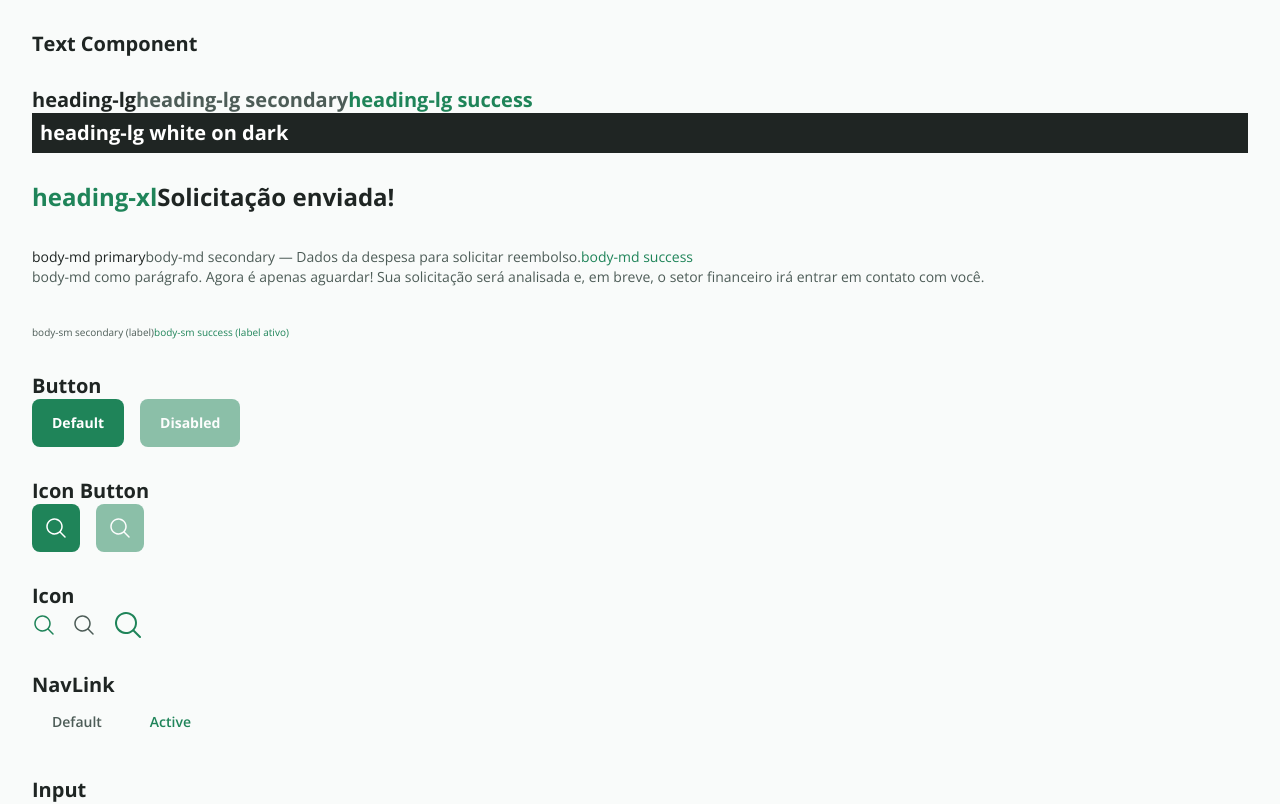
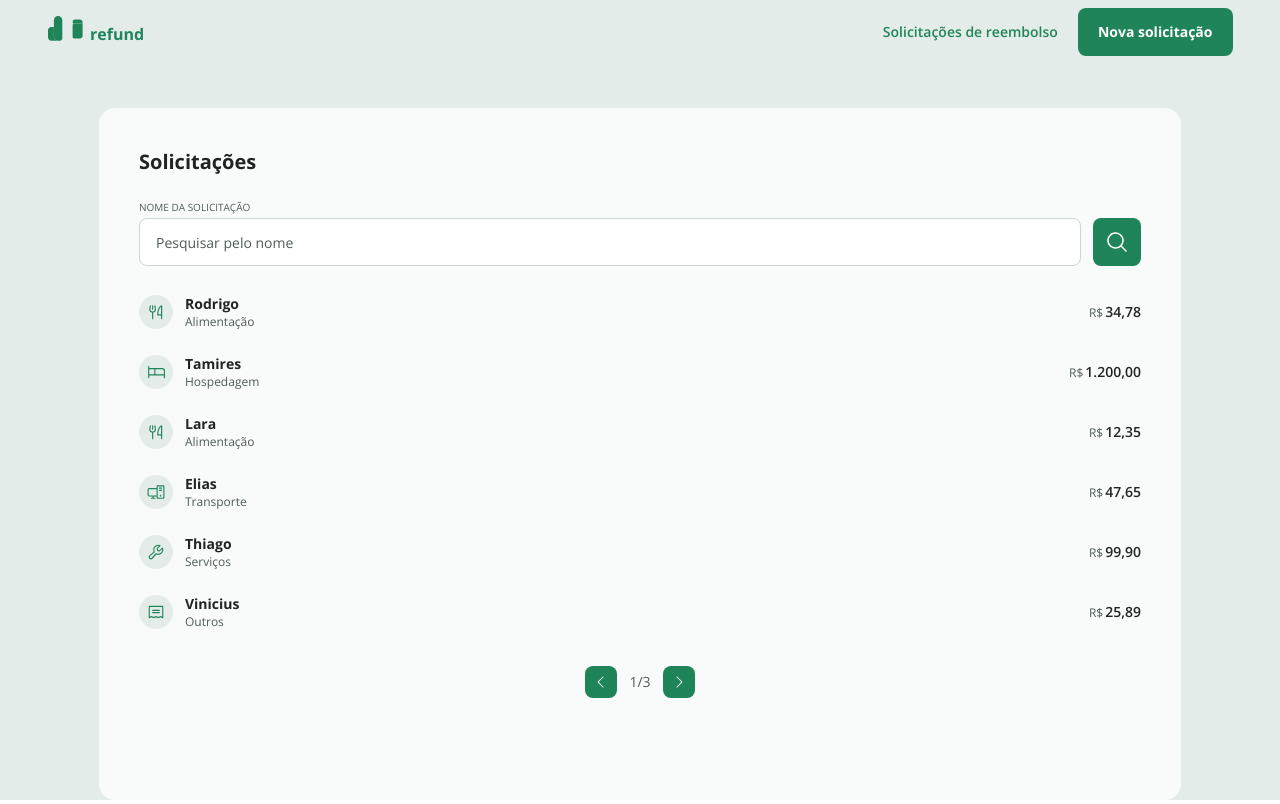
Before and after one commit to guithr/refund-frontend-project, a React (Vite) app: page / in a window 1280 px wide. Shown: the top 804 px of the page. Built offline with nearby package versions, Linux system fonts and the light colour scheme.

Commit message:
feat: add refund list page with search, item list, and pagination

```diff
--- a/src/App.tsx
+++ b/src/App.tsx
@@ -1,10 +1,10 @@
 import { Routes, Route } from 'react-router'
-import { ComponentPlayground } from './pages/playground'
+import { RefundList } from './pages/refund-list'
 
 export function App() {
   return (
     <Routes>
-      <Route path="/" element={<ComponentPlayground />} />
+      <Route path="/" element={<RefundList />} />
     </Routes>
   )
 }
--- a/src/components/IconButton.tsx
+++ b/src/components/IconButton.tsx
@@ -1,14 +1,23 @@
 import { tv, type VariantProps } from "tailwind-variants";
 
 const iconButtonVariants = tv({
-  base: "inline-flex items-center justify-center rounded-lg font-sans size-12 transition-colors cursor-pointer disabled:cursor-not-allowed disabled:opacity-50",
+  base: `
+    inline-flex items-center justify-center rounded-lg font-sans
+    transition-colors cursor-pointer
+    disabled:cursor-not-allowed disabled:opacity-50
+  `,
   variants: {
     color: {
       primary: "bg-green-100 text-white hover:bg-green-200",
     },
+    size: {
+      md: "size-12",
+      sm: "size-8",
+    },
   },
   defaultVariants: {
     color: "primary",
+    size: "md",
   },
 });
 
@@ -16,9 +25,9 @@ interface IconButtonProps
   extends Omit<React.ComponentProps<"button">, "color">,
     VariantProps<typeof iconButtonVariants> {}
 
-export function IconButton({ color, className, children, ...props }: IconButtonProps) {
+export function IconButton({ color, size, className, children, ...props }: IconButtonProps) {
   return (
-    <button className={iconButtonVariants({ color, className })} {...props}>
+    <button className={iconButtonVariants({ color, size, className })} {...props}>
       {children}
     </button>
   );
--- /dev/null
+++ b/src/pages/refund-list.tsx
@@ -0,0 +1,156 @@
+import {
+  MagnifyingGlass,
+  ForkKnife,
+  Bed,
+  DesktopTower,
+  Wrench,
+  Receipt,
+  CaretLeft,
+  CaretRight,
+} from "@phosphor-icons/react";
+import { Input } from "../components/Input";
+import { Button } from "../components/Button";
+import { IconButton } from "../components/IconButton";
+import { NavLink } from "../components/NavLink";
+
+const categoryIcon = {
+  alimentacao: ForkKnife,
+  hospedagem: Bed,
+  transporte: DesktopTower,
+  servicos: Wrench,
+  outros: Receipt,
+} as const;
+
+type Category = keyof typeof categoryIcon;
+
+interface RefundItem {
+  id: string;
+  name: string;
+  category: Category;
+  categoryLabel: string;
+  value: number;
+}
+
+const refunds: RefundItem[] = [
+  { id: "1", name: "Rodrigo", category: "alimentacao", categoryLabel: "Alimentação", value: 34.78 },
+  { id: "2", name: "Tamires", category: "hospedagem", categoryLabel: "Hospedagem", value: 1200.00 },
+  { id: "3", name: "Lara", category: "alimentacao", categoryLabel: "Alimentação", value: 12.35 },
+  { id: "4", name: "Elias", category: "transporte", categoryLabel: "Transporte", value: 47.65 },
+  { id: "5", name: "Thiago", category: "servicos", categoryLabel: "Serviços", value: 99.90 },
+  { id: "6", name: "Vinicius", category: "outros", categoryLabel: "Outros", value: 25.89 },
+];
+
+export function RefundList() {
+  return (
+    <div className="flex min-h-screen flex-col bg-gray-400">
+      <header className="mx-auto flex w-full max-w-[1185px] items-center justify-between py-2">
+        <Logo />
+        <nav className="flex items-center gap-0">
+          <NavLink href="/" isActive>
+            Solicitações de reembolso
+          </NavLink>
+          <Button>Nova solicitação</Button>
+        </nav>
+      </header>
+
+      <main className="mx-auto mt-11 w-full max-w-[1082px] flex-1 rounded-2xl bg-gray-500 p-10">
+        <h1 className="mb-6 text-xl font-bold text-gray-100">
+          Solicitações
+        </h1>
+
+        <div className="mb-6 flex items-end gap-3">
+          <div className="flex-1">
+            <Input label="NOME da solicitação" placeholder="Pesquisar pelo nome" />
+          </div>
+          <IconButton>
+            <MagnifyingGlass size={24} className="text-white" />
+          </IconButton>
+        </div>
+
+        <div className="space-y-4">
+          {refunds.map((item) => {
+            const Icon = categoryIcon[item.category];
+            return (
+              <div
+                key={item.id}
+                className="flex items-center justify-between py-1"
+              >
+                <div className="flex items-center gap-3">
+                  <div className="flex size-[34px] items-center justify-center rounded-full bg-gray-400">
+                    <Icon size={18} className="text-green-100" />
+                  </div>
+                  <div>
+                    <p className="text-sm font-bold text-gray-100">
+                      {item.name}
+                    </p>
+                    <p className="text-xs text-gray-200">
+                      {item.categoryLabel}
+                    </p>
+                  </div>
+                </div>
+                <div className="flex items-baseline gap-0.5">
+                  <span className="text-xs text-gray-200">R$</span>
+                  <span className="text-sm font-semibold text-gray-100">
+                    {item.value.toLocaleString("pt-BR", {
+                      minimumFractionDigits: 2,
+                      maximumFractionDigits: 2,
+                    })}
+                  </span>
+                </div>
+              </div>
+            );
+          })}
+        </div>
+
+        <div className="mt-8 flex items-center justify-center gap-3">
+          <IconButton size="sm">
+            <CaretLeft size={16} className="text-white" />
+          </IconButton>
+          <span className="text-sm text-gray-200">1/3</span>
+          <IconButton size="sm">
+            <CaretRight size={16} className="text-white" />
+          </IconButton>
+        </div>
+      </main>
+    </div>
+  );
+}
+
+function Logo() {
+  return (
+    <svg
+      width="101"
+      height="32"
+      viewBox="0 0 101 32"
+      fill="none"
+      xmlns="http://www.w3.org/2000/svg"
+    >
+      <path
+        d="M5.89 4.21C5.89 1.89 7.78 0 10.1 0C12.42 0 14.31 1.89 14.31 4.21V22.52C14.31 23.76 13.31 24.76 12.07 24.76H10.1C7.78 24.76 5.89 22.87 5.89 20.55V4.21Z"
+        fill="#1F8459"
+      />
+      <path
+        d="M0 14.31C0 12.42 1.53 10.89 3.42 10.89H5.89V20.55C5.89 22.87 7.78 24.76 10.1 24.76H3.42C1.53 24.76 0 23.23 0 21.34V14.31Z"
+        fill="#1F8459"
+      />
+      <path
+        d="M24.61 9.02C24.61 8.22 25.26 7.57 26.06 7.57H34.61V19.82C34.61 21.34 33.39 22.56 31.87 22.56H26.06C25.26 22.56 24.61 21.91 24.61 21.11V9.02Z"
+        fill="#1F8459"
+      />
+      <path
+        d="M24.61 5.89C24.61 4.61 25.62 3.58 26.9 3.58H31.87C33.39 3.58 34.61 4.8 34.61 6.32V7.57H26.06C25.26 7.57 24.61 6.93 24.61 6.13V5.89Z"
+        fill="#1F8459"
+      />
+      <text
+        x="42"
+        y="24"
+        fontFamily="Open Sans"
+        fontSize="16"
+        fontWeight="700"
+        fill="#1F8459"
+      >
+        refund
+      </text>
+    </svg>
+  );
+}
```
